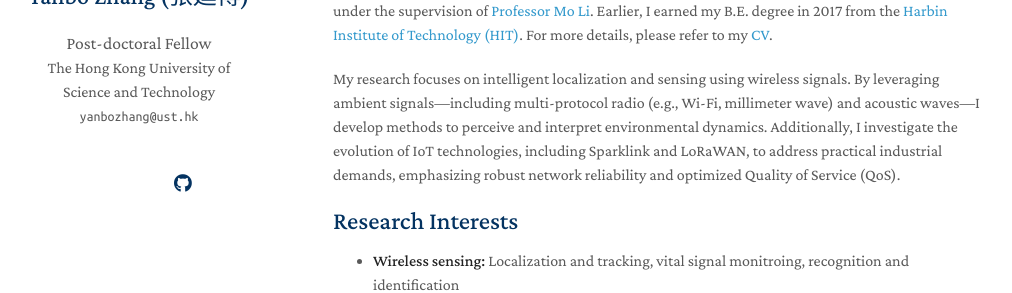
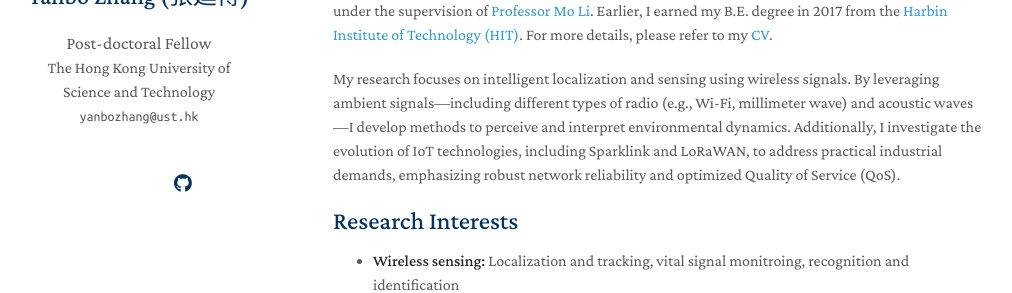
Before and after one commit to yanbozhang003/yanbozhang003.github.io, a Jekyll site: the page built from index.md, in a window 1280 px wide and 900 px high, cut to the strip 206-499 px from the top of the window. Shown: the whole strip, without its empty margins (137-1149 px from the left). Built offline with Jekyll 4.4.1, drawn with Linux system fonts in a browser that asks for light colours; nearby versions of some CDN libraries; a style sheet for code colours, icons or effects is not loaded; our own code applies the rules of GitHub Pages for plain Markdown files.

Commit message:
Update index.md

```diff
--- a/index.md
+++ b/index.md
@@ -13,7 +13,7 @@ For more details, please refer to my [CV](./assets/files/CV/CV_Yanbo_English_202
 <!-- My research focuses on intelligent localization and sensing systems based on wireless signals. By leveraging ubiquitous ambient signals—including multi-protocol radio (e.g., Wi-Fi, UWB) and acoustic waves—I develop methods to observe and interpret environmental dynamics. My work combines advanced signal processing with AI-driven algorithms to extract precise location and state information of target objects, followed by real-world system implementation and validation.
 Additionally, I explore the evolution of IoT technologies (e.g., LoRaWAN, Sparklink) for industrial applications, with a focus on enhancing network reliability and tailoring Quality of Service (QoS) to meet the demands of complex industrial environments. -->
 
-My research focuses on intelligent localization and sensing using wireless signals. By leveraging ambient signals—including multi-protocol radio (e.g., Wi-Fi, millimeter wave) and acoustic waves—I develop methods to perceive and interpret environmental dynamics.
+My research focuses on intelligent localization and sensing using wireless signals. By leveraging ambient signals—including different types of radio (e.g., Wi-Fi, millimeter wave) and acoustic waves—I develop methods to perceive and interpret environmental dynamics.
 <!-- My work combines signal processing and AI algorithms to extract precise location and state information, followed by prototype development and real-world validation.  -->
 <!-- I also investigate emerging IoT technologies (e.g., Sparklink, LoRaWAN), with a focus on improving network reliability and capacity, as well as customizing QoS to meet practical industrial needs. -->
 Additionally, I investigate the evolution of IoT technologies, including Sparklink and LoRaWAN, to address practical industrial demands, emphasizing robust network reliability and optimized Quality of Service (QoS).
```
